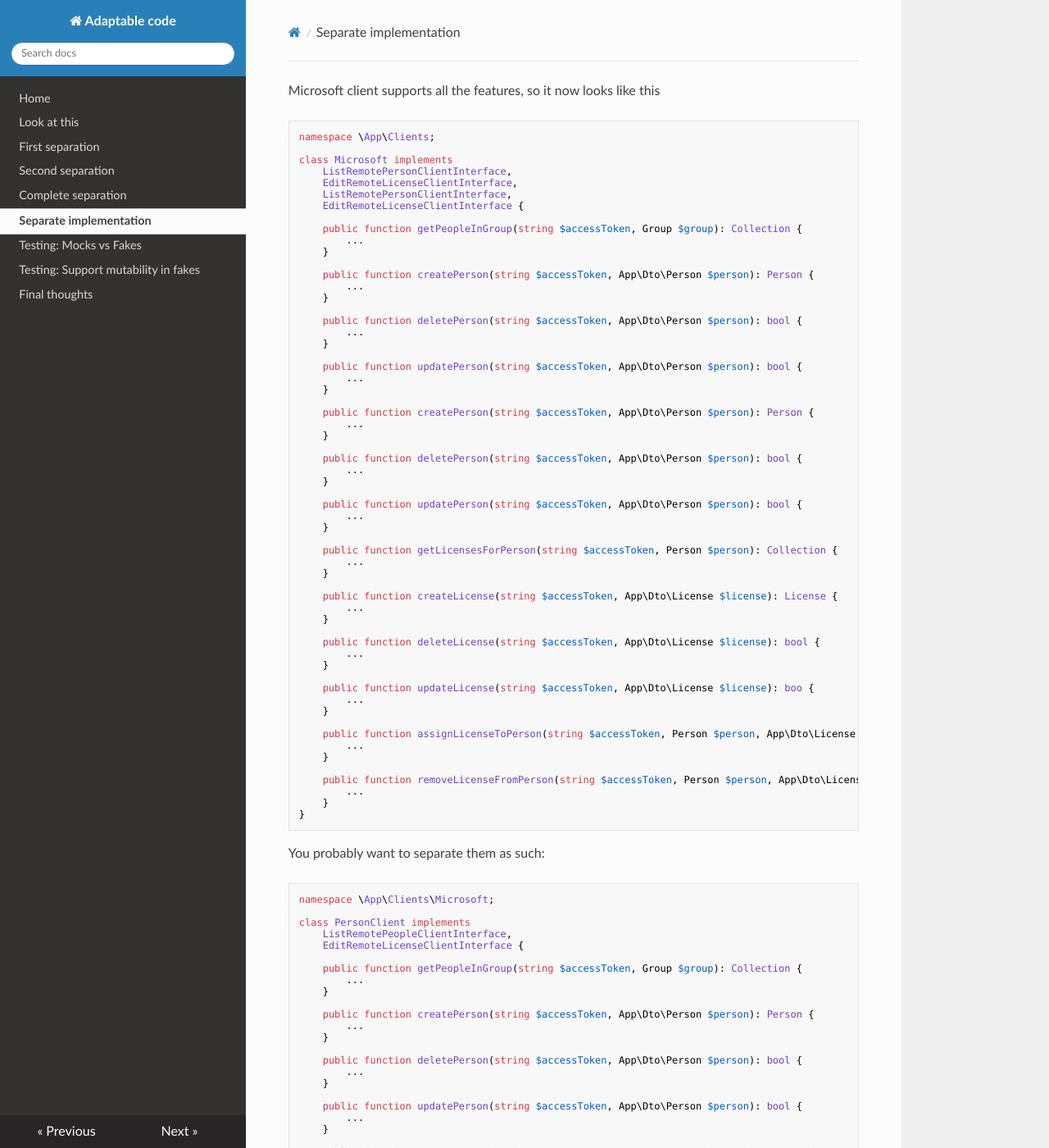
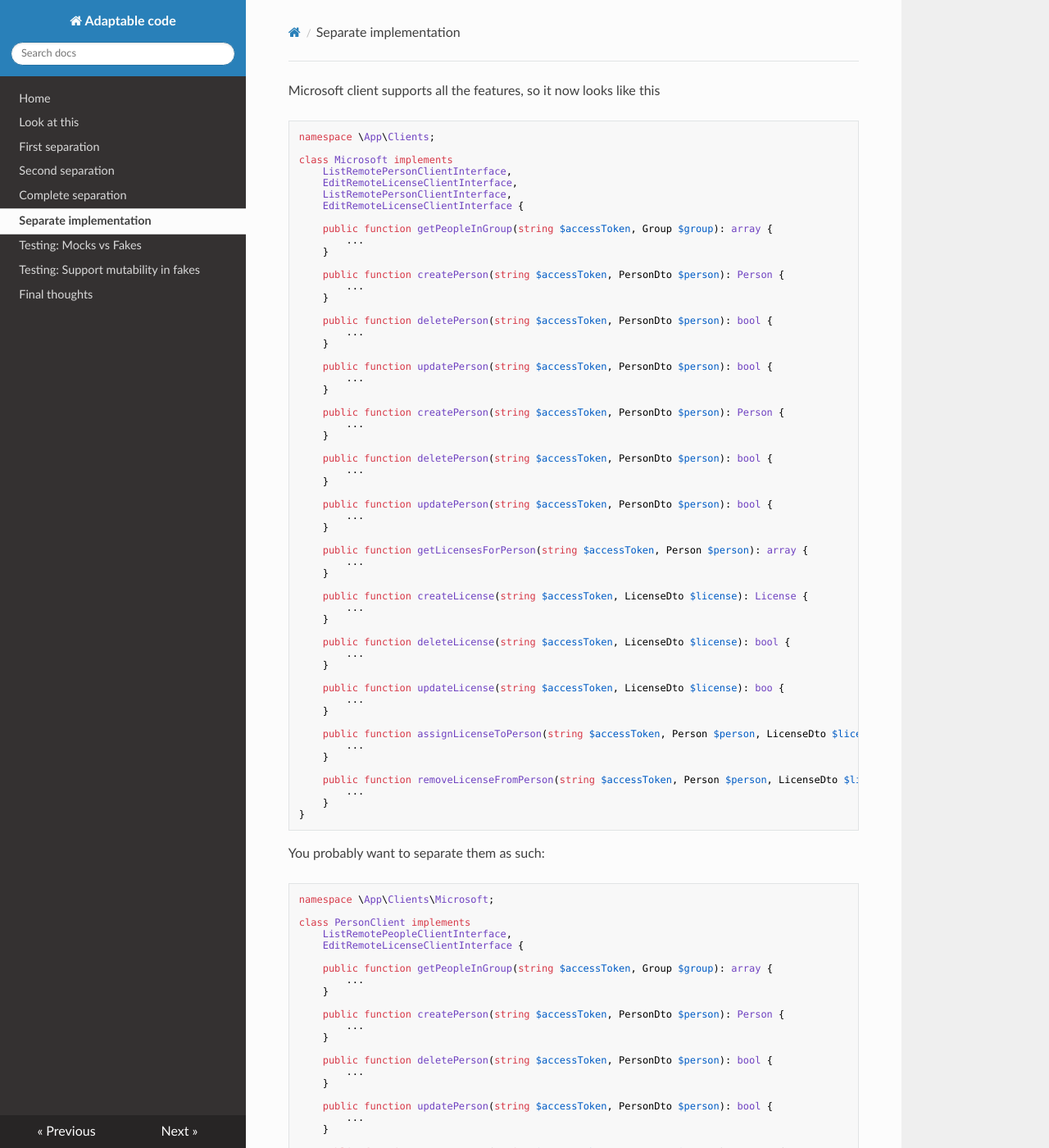
Before and after one commit to jaspermutsaerts-paqt/adaptable-code, an MkDocs documentation site: the page built from docs/4-large-clients.md, in a window 1280 px wide and 1400 px high. Shown: the whole window at 82% size. Built offline with MkDocs 1.6.1, drawn with Linux system fonts in a browser that asks for light colours; nearby versions of some CDN libraries; some of the changed text lies outside the part shown.

Commit message:
Simplify Dto's in examples

```diff
--- a/docs/4-large-clients.md
+++ b/docs/4-large-clients.md
@@ -9,55 +9,55 @@ class Microsoft implements
     ListRemotePersonClientInterface,
     EditRemoteLicenseClientInterface {
 
-    public function getPeopleInGroup(string $accessToken, Group $group): Collection {
+    public function getPeopleInGroup(string $accessToken, Group $group): array {
         ...
     }
 
-    public function createPerson(string $accessToken, App\Dto\Person $person): Person {
+    public function createPerson(string $accessToken, PersonDto $person): Person {
         ...
     }
 
-    public function deletePerson(string $accessToken, App\Dto\Person $person): bool {
+    public function deletePerson(string $accessToken, PersonDto $person): bool {
         ...
     }
 
-    public function updatePerson(string $accessToken, App\Dto\Person $person): bool {
+    public function updatePerson(string $accessToken, PersonDto $person): bool {
         ...
     }
 
-    public function createPerson(string $accessToken, App\Dto\Person $person): Person {
+    public function createPerson(string $accessToken, PersonDto $person): Person {
         ...
     }
 
-    public function deletePerson(string $accessToken, App\Dto\Person $person): bool {
+    public function deletePerson(string $accessToken, PersonDto $person): bool {
         ...
     }
 
-    public function updatePerson(string $accessToken, App\Dto\Person $person): bool {
+    public function updatePerson(string $accessToken, PersonDto $person): bool {
         ...
     }
 
-    public function getLicensesForPerson(string $accessToken, Person $person): Collection {
+    public function getLicensesForPerson(string $accessToken, Person $person): array {
         ...
     }
 
-    public function createLicense(string $accessToken, App\Dto\License $license): License {
+    public function createLicense(string $accessToken, LicenseDto $license): License {
         ...
     }
 
-    public function deleteLicense(string $accessToken, App\Dto\License $license): bool {
+    public function deleteLicense(string $accessToken, LicenseDto $license): bool {
         ...
     }
 
-    public function updateLicense(string $accessToken, App\Dto\License $license): boo {
+    public function updateLicense(string $accessToken, LicenseDto $license): boo {
         ...
     }
 
-    public function assignLicenseToPerson(string $accessToken, Person $person, App\Dto\License $license): bool {
+    public function assignLicenseToPerson(string $accessToken, Person $person, LicenseDto $license): bool {
         ...
     }
 
-    public function removeLicenseFromPerson(string $accessToken, Person $person, App\Dto\License $license): bool {
+    public function removeLicenseFromPerson(string $accessToken, Person $person, LicenseDto $license): bool {
         ...
     }
 }
@@ -73,31 +73,31 @@ class PersonClient implements
     ListRemotePeopleClientInterface,
     EditRemoteLicenseClientInterface {
 
-    public function getPeopleInGroup(string $accessToken, Group $group): Collection {
+    public function getPeopleInGroup(string $accessToken, Group $group): array {
         ...
     }
 
-    public function createPerson(string $accessToken, App\Dto\Person $person): Person {
+    public function createPerson(string $accessToken, PersonDto $person): Person {
         ...
     }
 
-    public function deletePerson(string $accessToken, App\Dto\Person $person): bool {
+    public function deletePerson(string $accessToken, PersonDto $person): bool {
         ...
     }
 
-    public function updatePerson(string $accessToken, App\Dto\Person $person): bool {
+    public function updatePerson(string $accessToken, PersonDto $person): bool {
         ...
     }
 
-    public function createPerson(string $accessToken, App\Dto\Person $person): Person {
+    public function createPerson(string $accessToken, PersonDto $person): Person {
         ...
     }
 
-    public function deletePerson(string $accessToken, App\Dto\Person $person): bool {
+    public function deletePerson(string $accessToken, PersonDto $person): bool {
         ...
     }
 
-    public function updatePerson(string $accessToken, App\Dto\Person $person): bool {
+    public function updatePerson(string $accessToken, PersonDto $person): bool {
         ...
     }
 }
@@ -110,27 +110,27 @@ class LicenseClient implements
     ListRemoteLicencesClientInterface,
     EditRemoteLicenseClientInterface {
 
-    public function getLicensesForPerson(string $accessToken, Person $person): Collection {
+    public function getLicensesForPerson(string $accessToken, Person $person): array {
         ...
     }
 
-    public function createLicense(string $accessToken, App\Dto\License $license): License {
+    public function createLicense(string $accessToken, LicenseDto $license): License {
         ...
     }
 
-    public function deleteLicense(string $accessToken, App\Dto\License $license): bool {
+    public function deleteLicense(string $accessToken, LicenseDto $license): bool {
         ...
     }
 
-    public function updateLicense(string $accessToken, App\Dto\License $license): boo {
+    public function updateLicense(string $accessToken, LicenseDto $license): boo {
         ...
     }
 
-    public function assignLicenseToPerson(string $accessToken, Person $person, App\Dto\License $license): bool {
+    public function assignLicenseToPerson(string $accessToken, Person $person, LicenseDto $license): bool {
         ...
     }
 
-    public function removeLicenseFromPerson(string $accessToken, Person $person, App\Dto\License $license): bool {
+    public function removeLicenseFromPerson(string $accessToken, Person $person, LicenseDto $license): bool {
         ...
     }
 }
```
Also changed, not shown: docs/1-first-separation.md (+2 -2 lines), docs/10-mocks-vs-fakes.md (+2 -2 lines), docs/11-mutability-fakes.md (+5 -5 lines), docs/2-separate-interfaces-subject.md (+8 -8 lines), docs/3-separate-interfaces-functionality.md (+24 -24 lines).
